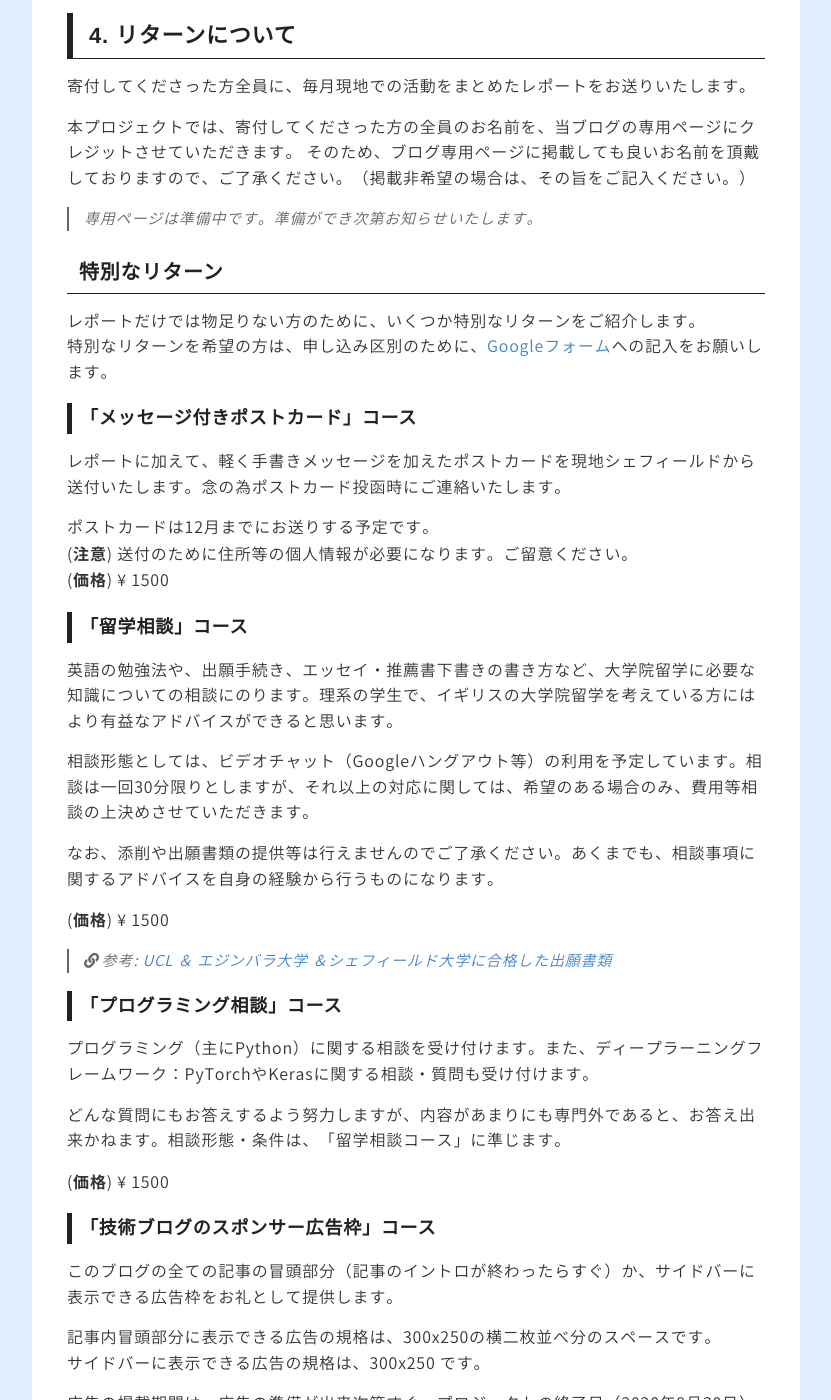
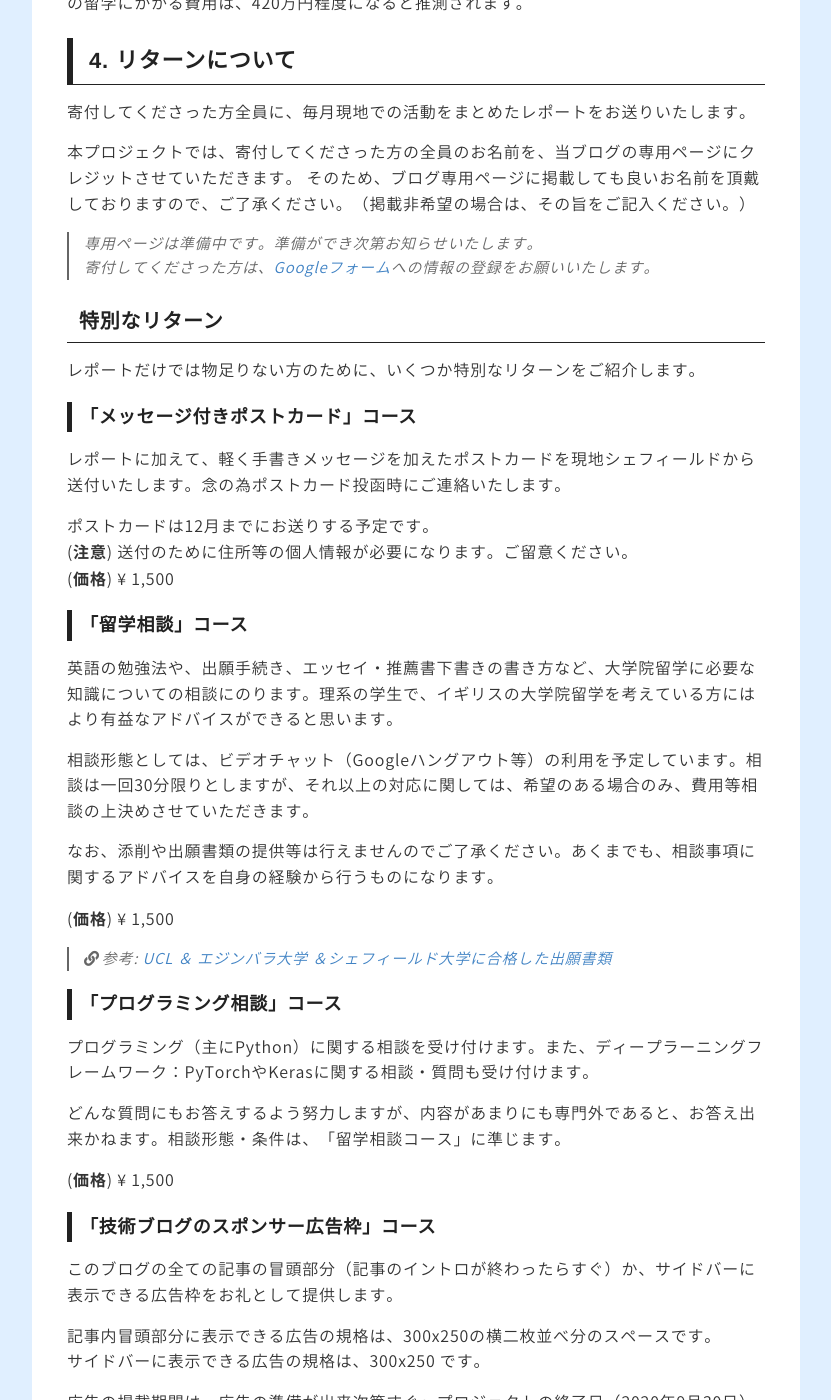
Before and after one commit to gucci-j/gucci-j.github.io, a Jekyll site: the page built from _posts/study_abroad/2019-8-26-crowd-funding.md, in a window 1280 px wide and 1400 px high, scrolled down 4333 px. Shown: the whole window, without its empty margins (66-897 px from the left). Built offline with Jekyll 4.4.1, drawn with Linux system fonts in a browser that asks for light colours; nearby versions of some CDN libraries; some web fonts are replaced; comment, search, counter and statistics services are not loaded; some of the changed text lies outside the part shown.

Commit message:
Fix typo & modify link

```diff
--- a/_posts/study_abroad/2019-8-26-crowd-funding.md
+++ b/_posts/study_abroad/2019-8-26-crowd-funding.md
@@ -2,7 +2,7 @@
 layout: post
 title: クラウドファンディングのお願い
 permalink: /study-abroad/crowd-funding/
-description: 最高の環境で「人工知能」について学び、研究するために、イギリスの大学院へ進学したい！ご支援は、クラウドファンディングサイトの Polca にて受け付けています。
+description: 最高の環境で「人工知能」について学び、研究するために、イギリスの大学院へ進学したい！ご支援は、クラウドファンディングサイトの polca にて受け付けています。
 lang: ja_JP
 custom_css: post
 tags:
@@ -113,17 +113,17 @@
 そのため、ブログ専用ページに掲載しても良いお名前を頂戴しておりますので、ご了承ください。（掲載非希望の場合は、その旨をご記入ください。）
 
 > 専用ページは準備中です。準備ができ次第お知らせいたします。
+> 寄付してくださった方は、[Googleフォーム](https://forms.gle/r8dstQV33Ep3d55NA)への情報の登録をお願いいたします。
 
 ### 特別なリターン
 レポートだけでは物足りない方のために、いくつか特別なリターンをご紹介します。
-特別なリターンを希望の方は、申し込み区別のために、[Googleフォーム](https://forms.gle/r8dstQV33Ep3d55NA)への記入をお願いします。
 
 #### 「メッセージ付きポストカード」コース
 レポートに加えて、軽く手書きメッセージを加えたポストカードを現地シェフィールドから送付いたします。念の為ポストカード投函時にご連絡いたします。
 
 ポストカードは12月までにお送りする予定です。
 (**注意**) 送付のために住所等の個人情報が必要になります。ご留意ください。
-(**価格**) ¥ 1500
+(**価格**) ¥ 1,500
 
 
 #### 「留学相談」コース
@@ -133,7 +133,7 @@
 
 なお、添削や出願書類の提供等は行えませんのでご了承ください。あくまでも、相談事項に関するアドバイスを自身の経験から行うものになります。
 
-(**価格**) ¥ 1500
+(**価格**) ¥ 1,500
 > <i class="fas fa-link" style="padding: 0 2px 0 0;"></i>参考: [UCL ＆ エジンバラ大学 ＆シェフィールド大学に合格した出願書類](https://note.mu/_gucciiiii/m/m09f79ed8d2ca)
 
 
@@ -142,7 +142,7 @@
 
 どんな質問にもお答えするよう努力しますが、内容があまりにも専門外であると、お答え出来かねます。相談形態・条件は、「留学相談コース」に準じます。
 
-(**価格**) ¥ 1500
+(**価格**) ¥ 1,500
 
 
 #### 「技術ブログのスポンサー広告枠」コース
@@ -191,5 +191,5 @@
     <iframe frameborder="0" height="28" width="120" scrolling="no" src="https://polca.jp/projects/I3kvZaRxh8R/button?size=long"></iframe>
 </div>
 
-ご支援は、[クラウドファンディングサイト: Polca](https://polca.jp/projects/I3kvZaRxh8R)にて受け付けています。
+ご支援は、[クラウドファンディングサイト: polca](https://polca.jp/projects/I3kvZaRxh8R) にて受け付けています。
 ぜひ、ご支援のほどよろしくお願いいたします！
```
Also changed, not shown: other parts of _posts/study_abroad/2019-8-26-crowd-funding.md (+1 -1 lines), 3 other files.
